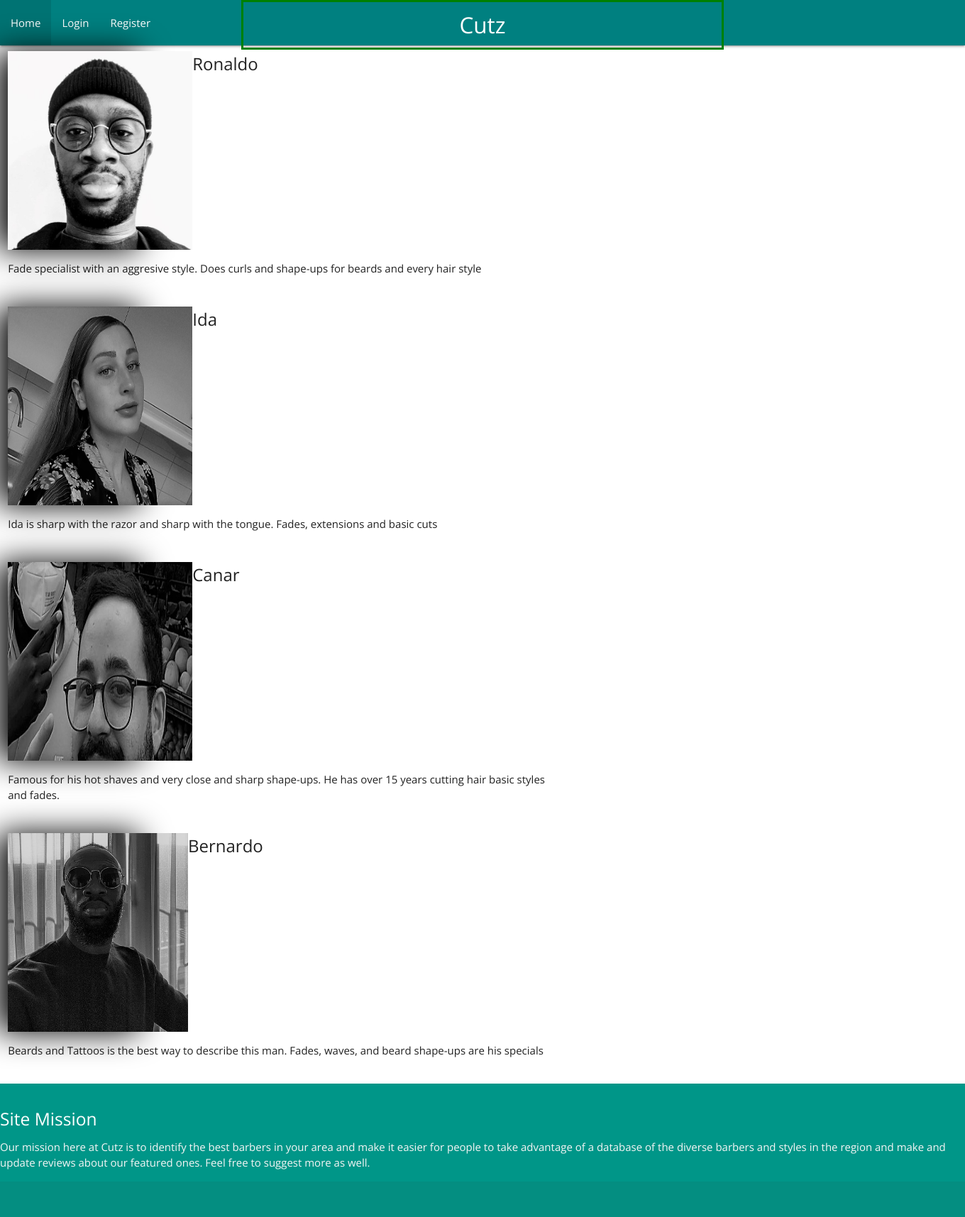
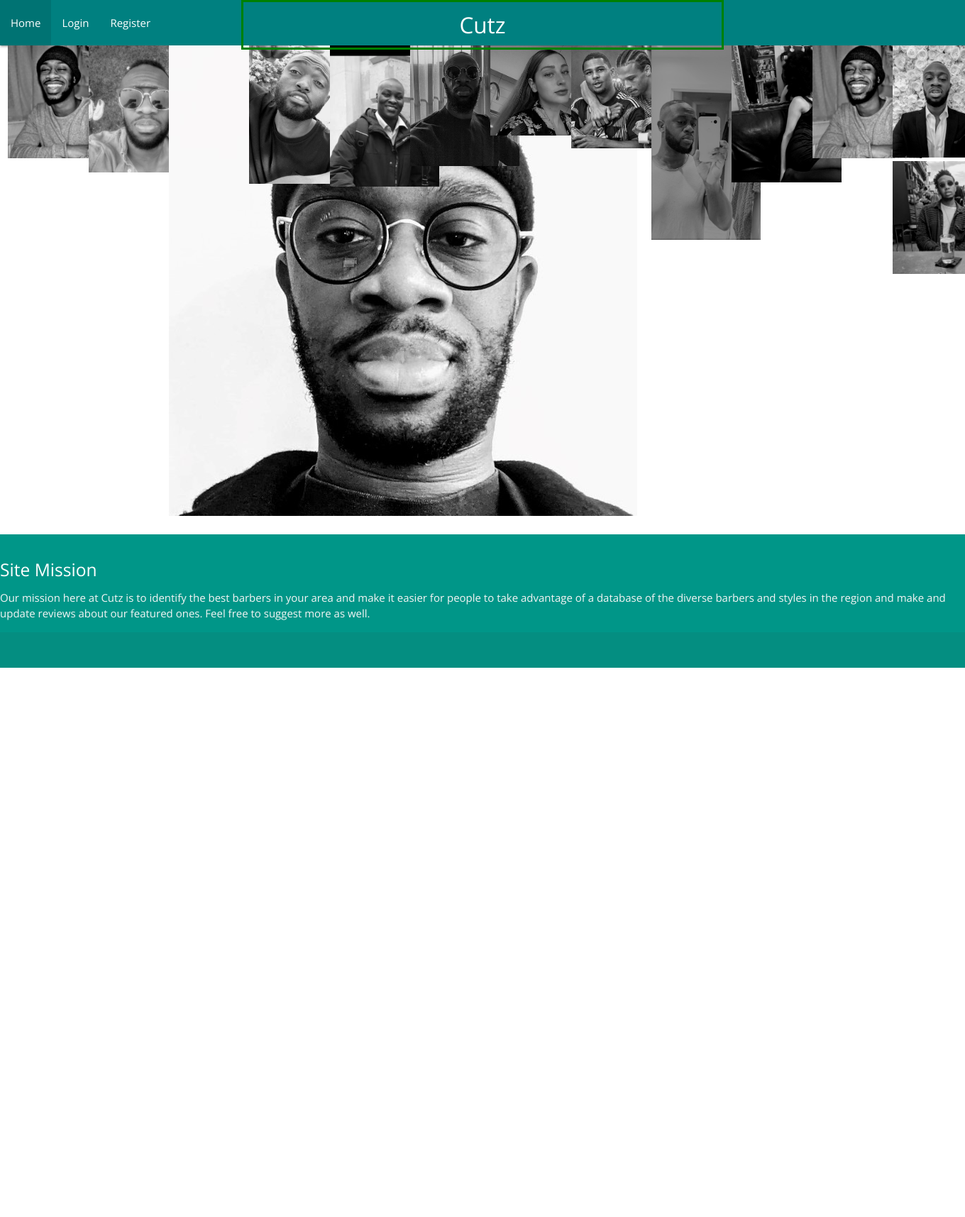
Before and after one commit to aoshenye/Cutz21, a Flask app: page / in a window 1360 px wide; the page is wider, and only the part inside the window is pictured. Shown: that part at 71% size. After the commit the page ends 941 px from the top of that part, so only its background shows below. Run offline with Flask 2, Linux system fonts and the light colour scheme; a database or web service that is not in the repository returns one stand-in record (values such as "Sample title"); some libraries are stand-ins or nearby versions.

Commit message:
add other barber images

```diff
--- a/app.py
+++ b/app.py
@@ -31,10 +31,9 @@ def get_home():
 def add_comment():
     if request.method == "POST":
         review = {
-            "category_name": request.form.get("category_name"),
+
             "barber_name": request.form.get("task_name"),
-            "comment_x": request.form.get("comment_x"),
-            "submit": session["user"]
+            "comment_x": request.form.get("comment_x")
             }
     new_record_id = mongo.db.reviews.insert_one(request.form.to_dict()).inserted_id
     return render_template("add_comment.html")
--- a/templates/comments.html
+++ b/templates/comments.html
@@ -1,3 +1,28 @@
-{% for review in reviews %}
-{{review}}
+{% extends "base.html" %}
+{% block content %}
+
+
+  <ul class="collection">
+      {% for review in reviews %}
+        {{review}}
+
+    <li class="collection-item avatar">
+      <img src="images/yuna.jpg" alt="" class="circle">
+      <span class="title">Title</span>
+      <p>First Line <br>
+         Second Line
+      </p>
+      <a href="#!" class="secondary-content"><i class="material-icons">grade</i></a>
+    </li>
+    <li class="collection-item avatar">
+      <i class="material-icons circle">folder</i>
+      <span class="title">Title</span>
+      <p>First Line <br>
+         Second Line
+      </p>
+      <a href="#!" class="secondary-content"><i class="material-icons">grade</i></a>
+    </li>
 {% endfor %}
+
+  </ul>
+{% endblock %}
--- a/templates/reviews.html
+++ b/templates/reviews.html
@@ -13,7 +13,6 @@
   <link href="https://fonts.googleapis.com/css?family=Open+Sans:300i,400" rel="stylesheet">
   <link rel="stylesheet" href="https://cdnjs.cloudflare.com/ajax/libs/font-awesome/4.7.0/css/font-awesome.min.css" type="text/css">
 
-<body>
   <nav>
     <div class="nav-wrapper" style="background-color: teal;">
       <a href="#!" class="brand-logo center">Cutz</a>
@@ -25,61 +24,31 @@
       </ul>
     </div>
   </nav>
-   <div class="row">
-         <div class="col s12 m7">
-            <div class="card">
-               <img class="card-img-top" src="static/images/arn5.jpg" alt="" style="max-width: 130%;">
-               <span class="card-title">Ronaldo</span>
-            </div>
-            <div class="card-content">
-               <p>Fade specialist with an aggresive style. Does curls and shape-ups for beards and every hair style</p>
+  <body>
+    <div class="row">
+      <div class="col s1"><img class="card-img-top" src="static/images/smile.JPG" alt="" style="max-width: 170%;"></div>
+      <div class="col s1"><img class="card-img-top" src="static/images/sunme.jpg" alt="" style="max-width: 170%;"></div>
+      <div class="col s1"><img class="card-img-top" src="static/images/arn5.jpg" alt="" style="box-sizing: initial"></div>
+      <div class="col s1"><img class="card-img-top" src="static/images/nyas.jpg" alt="" style="max-width: 170%;"></div>
+      <div class="col s1"><img class="card-img-top" src="static/images/tim.png" alt="" style="max-width: 170%;"></div>
+      <div class="col s1"><img class="card-img-top" src="static/images/beard2.jpg" alt="" style="max-width: 170%;"></div>
+      <div class="col s1"><img class="card-img-top" src="static/images/ida.png" alt="" style="max-width: 170%;"></div>
+      <div class="col s1"><img class="card-img-top" src="static/images/bayern.png" alt="" style="max-width: 170%;"></div>
+      <div class="col s1"><img class="card-img-top" src="static/images/beardbw.jpg" alt="" style="max-width: 170%;"></div>
+      <div class="col s1"><img class="card-img-top" src="static/images/salma.jpg" alt="" style="max-width: 170%;"></div>
+      <div class="col s1"><img class="card-img-top" src="static/images/smile.jpg" alt="" style="max-width: 170%;"></div>
+      <div class="col s1"><img class="card-img-top" src="static/images/suit.jpg" alt="" style="max-width: 130%;"></div>
+      <div class="col s1"><img class="card-img-top" src="static/images/sam.jpg" alt="" style="max-width: 170%;"></div>
+      <div class="col s1"></div>
+      <div class="col s1"></div>
+    </div>
 
-            </div>
-            <div class="card-action">
-            </div>
-         </div>
-      </div>
-      <div class="row">
-         <div class="col s12 m7">
-            <div class="card">
-               <img class="card-img-top" src="static/images/ida.png" alt="" style="max-width: 130%;">
-               <span class="card-title">Ida</span>
-            </div>
-            <div class="card-content">
-               <p>Ida is sharp with the razor and sharp with the tongue. Fades, extensions and basic cuts</p>
-            </div>
-            <div class="card-action">
-            </div>
-         </div>
-      </div>
-      <div class="row">
-         <div class="col s12 m7">
-            <div class="card">
-               <img class="card-img-top" src="static/images/canar.jpg" alt="" style="max-width: 130%;">
-               <span class="card-title">Canar</span>
-            </div>
-            <div class="card-content">
-               <p>Famous for his hot shaves and very close and sharp shape-ups. He has over 15 years cutting hair basic styles and fades.</p>
-            </div>
-            <div class="card-action">
-            </div>
-         </div>
-      </div>
-      <div class="row">
-         <div class="col s12 m7">
-            <div class="card">
-               <img class="card-img-top" src="static/images/beard2.jpg" alt="" style="max-width: 130%;">
-               <span class="card-title">Bernardo</span>
-            </div>
-            <div class="card-content">
-               <p> Beards and Tattoos is the best way to describe this man. Fades, waves, and beard shape-ups are his specials</p>
-            </div>
-            <div class="card-action">
-            </div>
-         </div>
-      </div>
+  </body>
 
-</body>
+
+
+
+
 
 
 <section>
```
Also changed, not shown: static/images/bayern.png (added), static/images/beard1.jpg (deleted), static/images/beardbw.jpg (added), static/images/braids (1).png (deleted), static/images/braids.png (deleted), static/images/dalston.jpg (deleted), static/images/dami.jpg (deleted), static/images/down.jpg (added), static/images/nyas.jpg (added), static/images/salma.jpg (added), static/images/sam.jpg (added), static/images/smile.JPG (added), static/images/suit.jpg (added), static/images/sunme.jpg (added).
